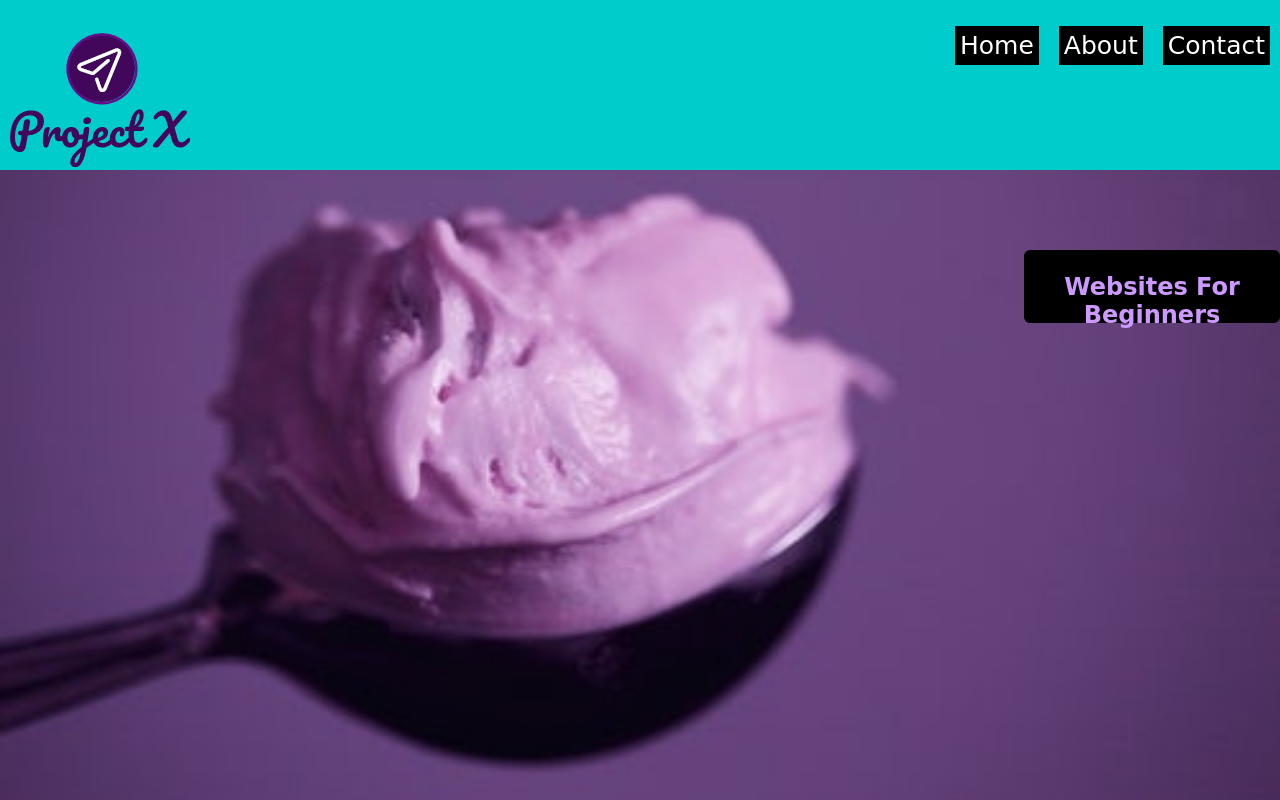
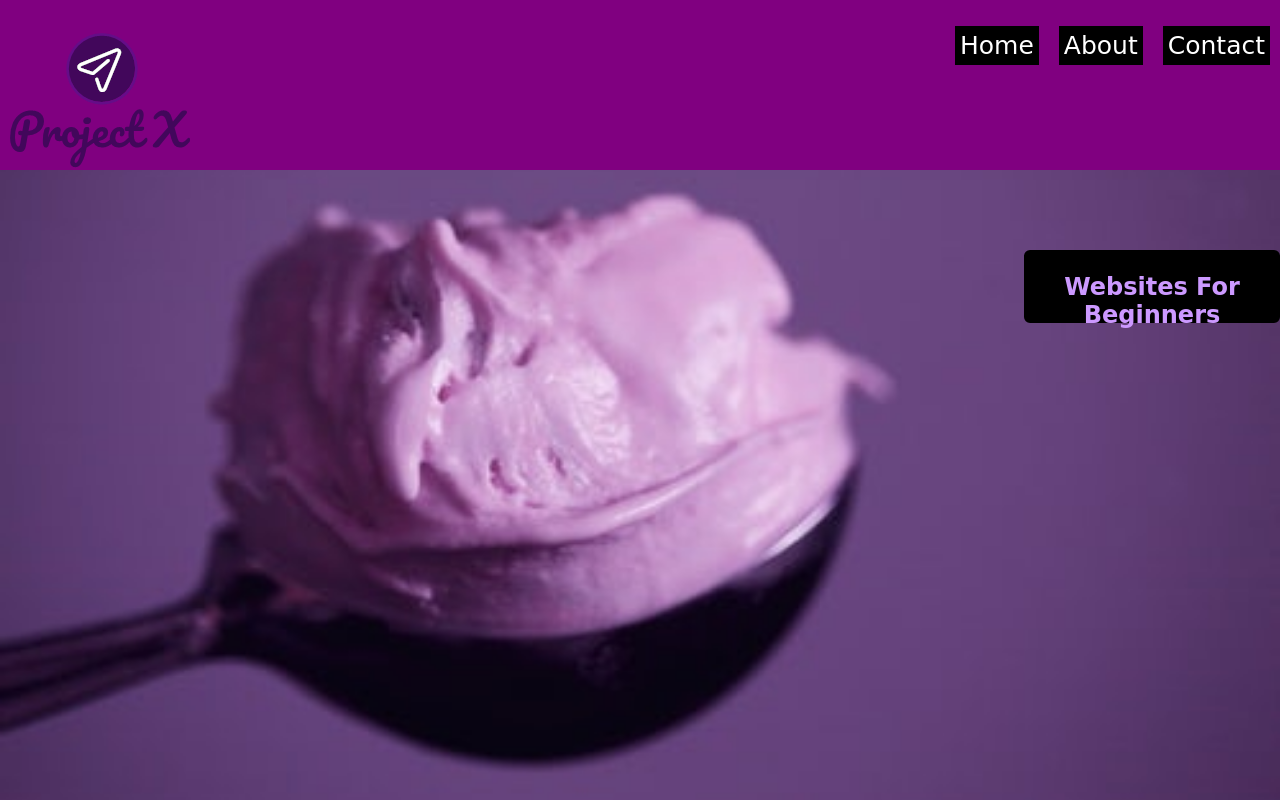
Before and after one commit to cbernabe/Project-X, a plain HTML site: page index.html in a window 1280 px wide. Shown: the top 800 px of the page. Drawn offline with Linux system fonts and the light colour scheme; a web font is replaced by a local one.

Commit message:
changed nav bar background color

```diff
--- a/css/style.css
+++ b/css/style.css
@@ -6,7 +6,7 @@ body{
 /*************************START OF NAVIGATION*************************/
 
 .nav-bar{
-    background-color:#00cccc; /*teal*/
+    background-color:purple; /*teal*/
     height:170px;
     width:100%;
     overflow:hidden;
```
